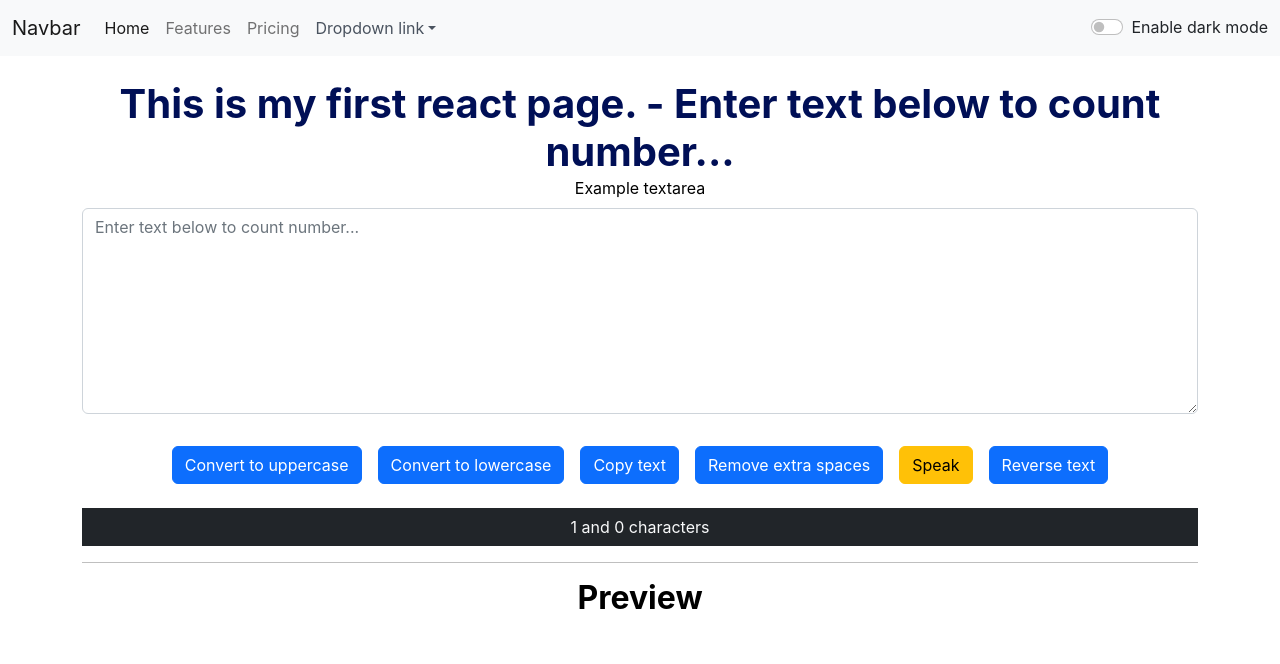
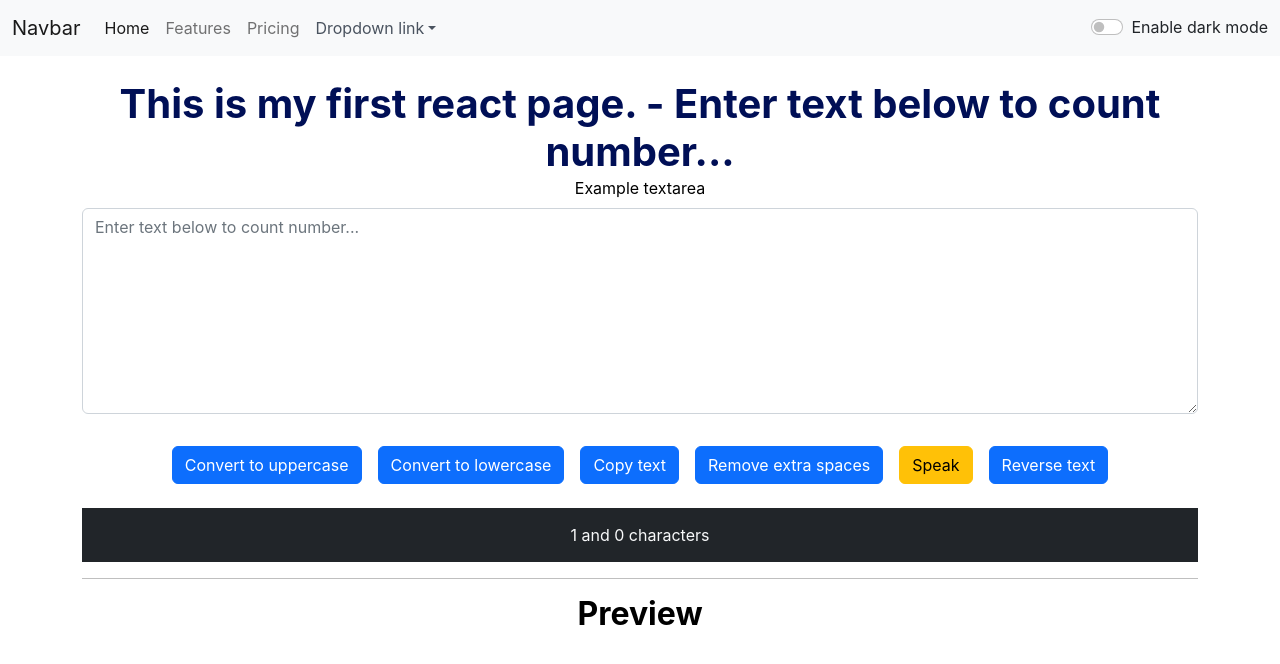
Before and after one commit to aashish-bhatt1/react-learning, a React (Create React App) app: page / in a window 1280 px wide. Shown: the top 664 px of the page. Built offline with nearby package versions, Linux system fonts and the light colour scheme.

Commit message:
my second push request

```diff
--- a/src/components/Textform.js
+++ b/src/components/Textform.js
@@ -54,7 +54,7 @@ export default function Textform(props) {
             <button className='mx-2 btn btn-primary' onClick={remove_extra_spaces}>Remove extra spaces</button>
             <button type="submit" onClick={speak} className="btn btn-warning mx-2 my-2">Speak</button>
             <button className='mx-2 btn btn-primary' onClick={reverse_text}>Reverse text</button>
-            <p className='justify-left text-light bg-dark p-2 my-3'>{textarea.split(' ').length} and {textarea.length} characters</p>
+            <p className='justify-left text-light bg-dark p-3 my-3'>{textarea.split(' ').length} and {textarea.length} characters</p>
             <hr/>
             <h2>Preview</h2>
             <p>{textarea}</p>
```
